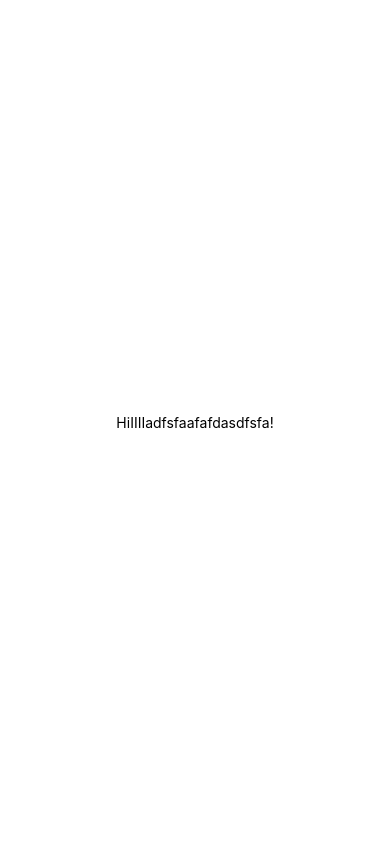
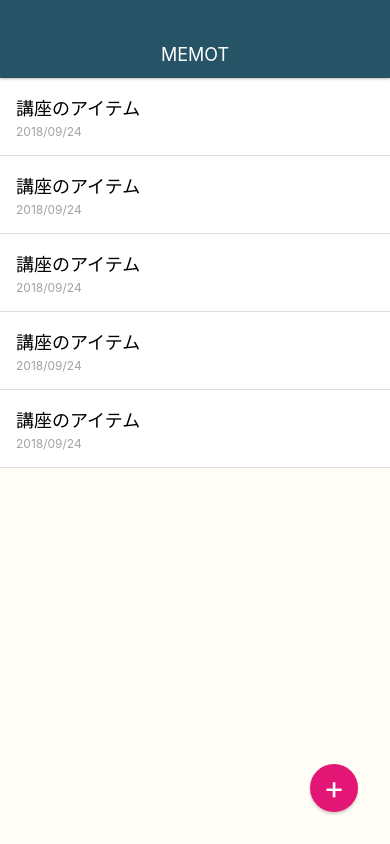
Before and after one commit to ngron/MemoApp, a React Native app: screen / in a window 390 px wide. Built offline with nearby package versions, Linux system fonts and the light colour scheme.

Commit message:
Create MemoList

```diff
--- a/App.js
+++ b/App.js
@@ -5,7 +5,43 @@
   render() {
     return (
       <View style={styles.container}>
-        <Text>HiIIIIadfsfaafafdasdfsfa!</Text>
+
+        <View style={styles.appbar}>
+          <View>
+            <Text style={styles.appbarTitle}>MEMOT</Text>
+          </View>
+        </View>
+
+        <View style={styles.memoList}>
+          <View style={styles.memoListItem}>
+            <Text style={styles.memoTitle}>講座のアイテム</Text>
+            <Text style={styles.memoDate}>2018/09/24</Text>
+          </View>
+
+          <View style={styles.memoListItem}>
+            <Text style={styles.memoTitle}>講座のアイテム</Text>
+            <Text style={styles.memoDate}>2018/09/24</Text>
+          </View>
+
+          <View style={styles.memoListItem}>
+            <Text style={styles.memoTitle}>講座のアイテム</Text>
+            <Text style={styles.memoDate}>2018/09/24</Text>
+          </View>
+
+          <View style={styles.memoListItem}>
+            <Text style={styles.memoTitle}>講座のアイテム</Text>
+            <Text style={styles.memoDate}>2018/09/24</Text>
+          </View>
+
+          <View style={styles.memoListItem}>
+            <Text style={styles.memoTitle}>講座のアイテム</Text>
+            <Text style={styles.memoDate}>2018/09/24</Text>
+          </View>
+        </View>
+
+        <View style={styles.memoAddButton}>
+          <Text style={styles.memoAddButtonTitle}>+</Text>
+        </View>
       </View>
     );
   }
@@ -14,8 +50,68 @@
 const styles = StyleSheet.create({
   container: {
     flex: 1,
-    backgroundColor: '#fff',
+    backgroundColor: '#FFFDF6',
     alignItems: 'center',
     justifyContent: 'center',
+    paddingTop: 78,
+  },
+  memoAddButton: {
+    position: 'absolute',
+    bottom: 32,
+    right: 32,
+    width: 48,
+    height: 48,
+    backgroundColor: '#E31676',
+    borderRadius: 24,
+    justifyContent: 'center',
+    alignItems: 'center',
+    shadowColor: '#000',
+    shadowOffset: { width: 0, height: 2 },
+    shadowOpacity: 0.2,
+    shadowRadius: 3,
+    zIndex: 10,
+  },
+  memoAddButtonTitle: {
+    fontSize: 32,
+    lineHeight: 32,
+    color: '#fff',
+  },
+  memoList: {
+    width: '100%',
+    flex: 1,
+  },
+  memoListItem: {
+    padding: 16,
+    borderBottomWidth: 1,
+    borderBottomColor: '#ddd',
+    backgroundColor: '#fff',
+  },
+  memoTitle: {
+    fontSize: 18,
+    marginBottom: 4,
+  },
+  memoDate: {
+    fontSize: 12,
+    color: '#a2a2a2',
+  },
+  appbar: {
+    position: 'absolute',
+    top: 0,
+    left: 0,
+    right: 0,
+    height: 78,
+    paddingTop: 30,
+    backgroundColor: '#265366',
+    justifyContent: 'center',
+    alignItems: 'center',
+    shadowColor: '#000',
+    shadowOffset: { width: 0, height: 0 },
+    shadowOpacity: 0.5,
+    shadowRadius: 3,
+    zIndex: 10,
+  },
+  appbarTitle: {
+    color: '#fff',
+    fontSize: 18,
   },
 });
--- a/package.json
+++ b/package.json
@@ -9,7 +9,6 @@
     "eject": "expo eject"
   },
   "dependencies": {
-    "babel-eslint": "^9.0.0",
     "eslint": "^5.6.0",
     "eslint-config-airbnb": "^17.1.0",
     "eslint-plugin-import": "^2.14.0",
@@ -18,5 +17,8 @@
     "expo": "^30.0.1",
     "react": "16.3.1",
     "react-native": "https://github.com/expo/react-native/archive/sdk-30.0.0.tar.gz"
+  },
+  "devDependencies": {
+    "babel-eslint": "^9.0.0"
   }
 }
```
Also changed, not shown: src/elements/BodyText.js (added, +21 -0 lines), .eslintrc.json, 1 other file (tests, documents, lock files or other folders).
